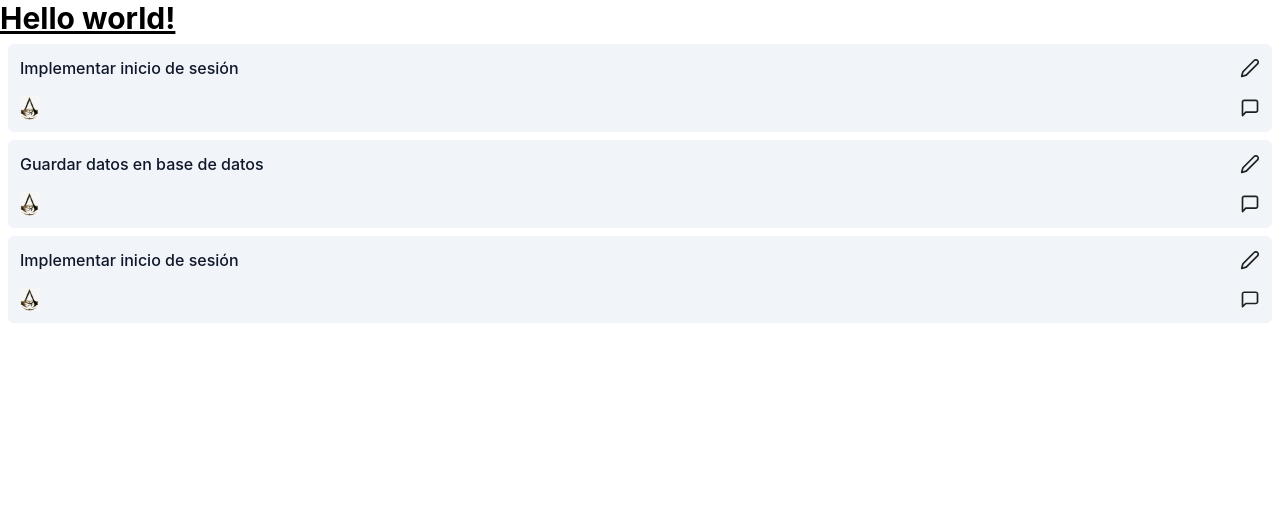
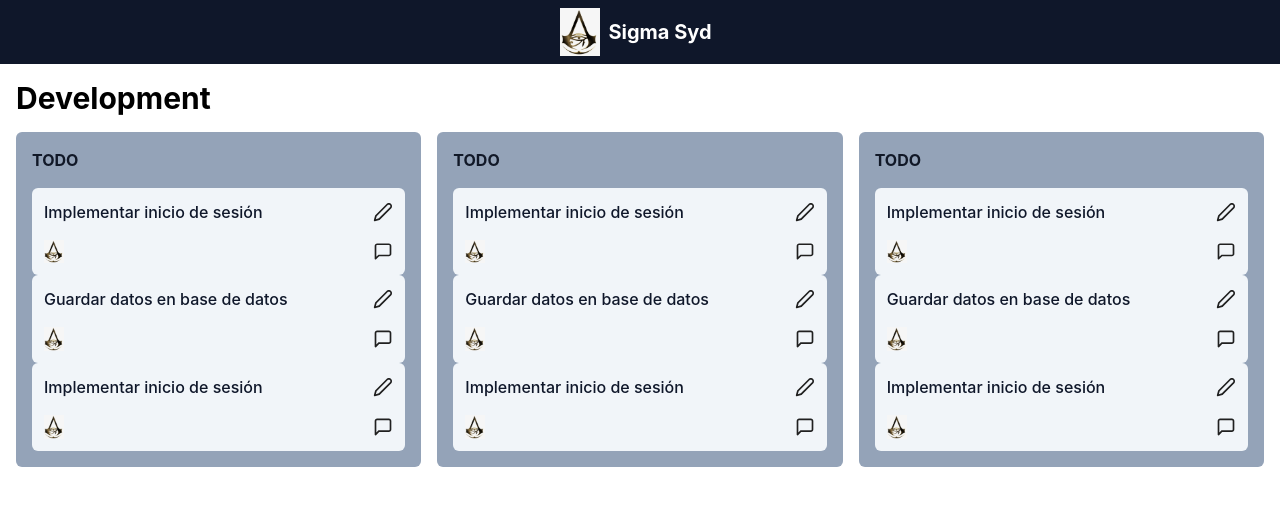
Before and after one commit to sigmasyd/custom-trello, a Next.js app: page / in a window 1280 px wide. Shown: the top 506 px of the page. Built offline with nearby package versions, Linux system fonts and the light colour scheme.

Commit message:
reestructurando codigo

```diff
--- /dev/null
+++ b/components/board.js
@@ -0,0 +1,45 @@
+import List from "../components/list"
+import Card from "../components/card"
+
+const cardList = [
+  {
+    text: 'Implementar inicio de sesión'
+  },
+  {
+    text: 'Guardar datos en base de datos'
+  },
+  {
+    text: 'Implementar inicio de sesión'
+  },
+]
+
+export default function Board() {
+  return (
+    <div className="p-4">
+      <h1 className="text-3xl font-bold mb-4">Development</h1>
+      <main className="flex justify-between gap-4">
+        <List name="TODO">
+          {
+            cardList.map( (item, index) => (
+              <Card {...item} key={index}/>
+            ))
+          }
+        </List>
+        <List name="TODO">
+          {
+            cardList.map( (item, index) => (
+              <Card {...item} key={index}/>
+            ))
+          }
+        </List>
+        <List name="TODO">
+          {
+            cardList.map( (item, index) => (
+              <Card {...item} key={index}/>
+            ))
+          }
+        </List>
+      </main>
+    </div>
+  )
+}
--- a/components/card.js
+++ b/components/card.js
@@ -3,7 +3,7 @@ import Image from 'next/image'
 
 export default function Card({ text }) {
   return (
-    <div className='bg-slate-100 text-slate-900 rounded-md m-2 p-3 flex flex-col gap-4'>
+    <div className='bg-slate-100 text-slate-900 rounded-md p-3 flex flex-col gap-4'>
       <div className='flex justify-between'>
         <p className='font-medium'>{ text }</p>
         <Image src='/static/icons/edit.svg' alt="" width={20} height={20} />
--- /dev/null
+++ b/components/header.js
@@ -0,0 +1,11 @@
+import React from 'react'
+import Image from 'next/image'
+
+export default function Header() {
+  return (
+    <div className='p-2 text-center flex justify-center items-center bg-slate-900'>
+      <Image src="/static/images/avatar.png" width={40} height={60} alt=""/>
+      <h1 className='p-2 text-white font-bold font text-xl'>Sigma Syd</h1>
+    </div>
+  )
+}
--- a/components/list.js
+++ b/components/list.js
@@ -1,8 +1,9 @@
 import React from 'react'
 
-export default function List({ children }) {
+export default function List({ children, name }) {
   return (
-    <div>
+    <div className='p-4 bg-slate-400 rounded-md flex-1'>
+      <h2 className='text-gray-900 font-bold mb-4'>{name}</h2>
       {children}
     </div>
   )
--- a/pages/index.js
+++ b/pages/index.js
@@ -1,31 +1,11 @@
-import List from "../components/list"
-import Card from "../components/card"
+import Header from "../components/header"
+import Board from "../components/board"
 
-const cardList = [
-  {
-    text: 'Implementar inicio de sesión'
-  },
-  {
-    text: 'Guardar datos en base de datos'
-  },
-  {
-    text: 'Implementar inicio de sesión'
-  },
-]
-
-export default function Home() {
+export default function Main() {
   return (
     <>
-      <h1 className="text-3xl font-bold underline text-ellipsis">
-        Hello world!
-      </h1>
-      <List>
-        {
-          cardList.map( (item, index) => (
-            <Card {...item} key={index}/>
-          ))
-        }
-      </List>
+      <Header />
+      <Board />
     </>
   )
 }
```
